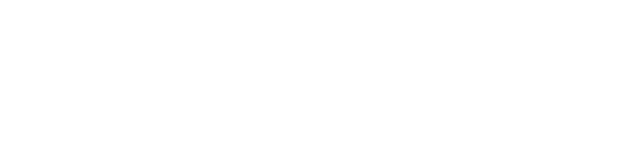
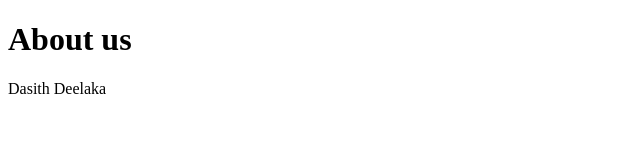
Before and after one commit to DasithDeelaka/git-example-2021, a plain HTML site: page about.html in a window 1280 px wide. Shown: the whole page, without its empty margins (0-640 px from the left). Drawn offline with Linux system fonts and the light colour scheme.

Commit message:
About page changed

```diff
--- a/about.html
+++ b/about.html
@@ -6,6 +6,8 @@
     <meta name="viewport" content="width=device-width, initial-scale=1.0">
     <title>About Us</title>
 </head>
+    <h1>About us</h1>
+    <p>Dasith Deelaka</p>
 <body>
 
 </body>
```
